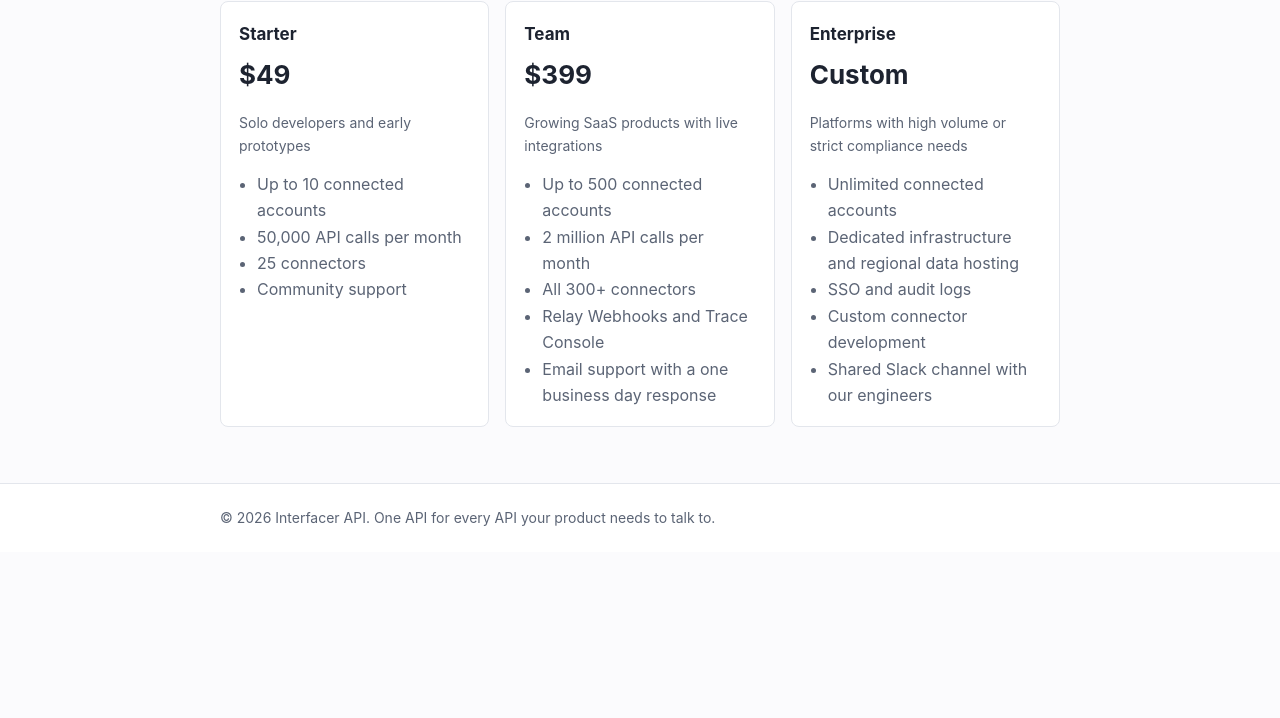
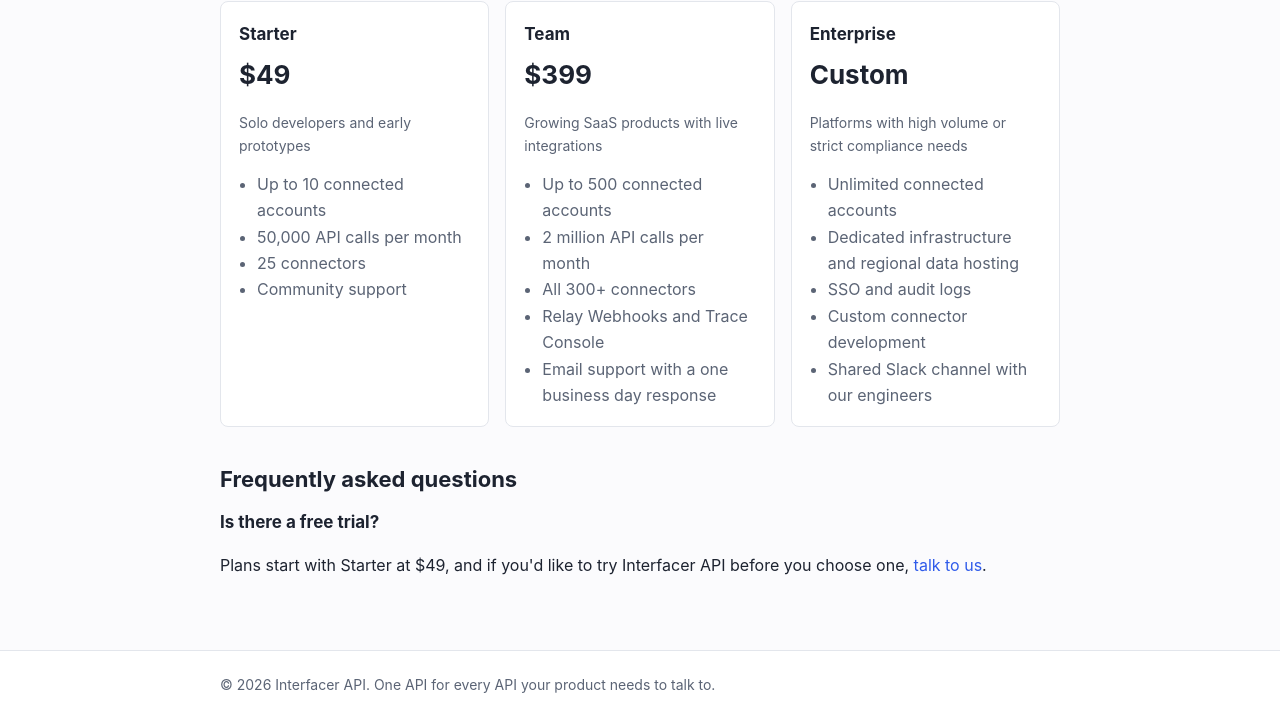
Before and after one commit to letter-demos/interfacerapi-com, a plain HTML site: page pricing.html in a window 1280 px wide. Shown: the part 153-871 px from the top of the page. Before the commit the page ends 800 px from the top, so only its background shows below. Drawn offline with Linux system fonts and the light colour scheme.

Commit message:
Add a free trial question to the pricing page
- I added a short "Frequently asked questions" section under the plan cards on the pricing page, with the question "Is there a free trial?". The page had no FAQ section before. It uses the site's existing heading and text styles.
- The site never says whether there's a free trial or a free plan, so the answer doesn't claim either way. It says plans start with Starter at $49, and links to the contact page ("talk to us") for anyone who wants to try Interfacer API before choosing a plan.
- If you do offer a free trial or free plan, swap in its terms here and the answer will be clearer.
- Only `pricing.html` changed. The site is plain HTML with no build step or checks to run. I served it locally and confirmed the new section shows on the pricing page.

```diff
--- a/pricing.html
+++ b/pricing.html
@@ -14,6 +14,7 @@
 <main><div class="wrap">
 <h1>Pricing</h1>
 <div class="grid"><div class="card"><h3>Starter</h3><div class="price">$49</div><p class="meta">Solo developers and early prototypes</p><ul><li>Up to 10 connected accounts</li><li>50,000 API calls per month</li><li>25 connectors</li><li>Community support</li></ul></div><div class="card"><h3>Team</h3><div class="price">$399</div><p class="meta">Growing SaaS products with live integrations</p><ul><li>Up to 500 connected accounts</li><li>2 million API calls per month</li><li>All 300+ connectors</li><li>Relay Webhooks and Trace Console</li><li>Email support with a one business day response</li></ul></div><div class="card"><h3>Enterprise</h3><div class="price">Custom</div><p class="meta">Platforms with high volume or strict compliance needs</p><ul><li>Unlimited connected accounts</li><li>Dedicated infrastructure and regional data hosting</li><li>SSO and audit logs</li><li>Custom connector development</li><li>Shared Slack channel with our engineers</li></ul></div></div>
+<section id="faq"><h2>Frequently asked questions</h2><h3>Is there a free trial?</h3><p>Plans start with Starter at $49, and if you'd like to try Interfacer API before you choose one, <a href="contact.html">talk to us</a>.</p></section>
 </div></main>
 <footer><div class="wrap">© 2026 Interfacer API. One API for every API your product needs to talk to.</div></footer>
 </body>
```
